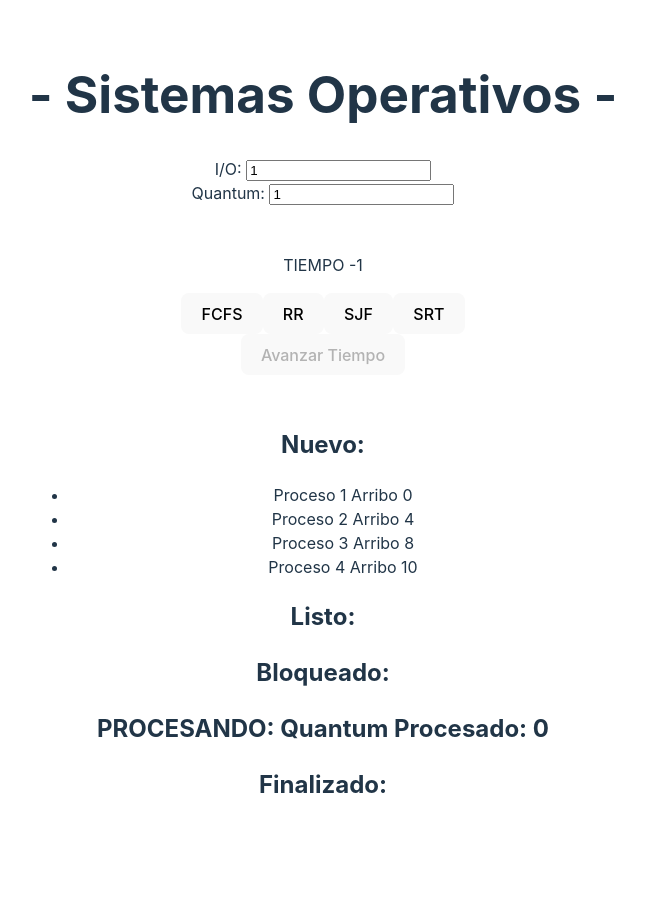
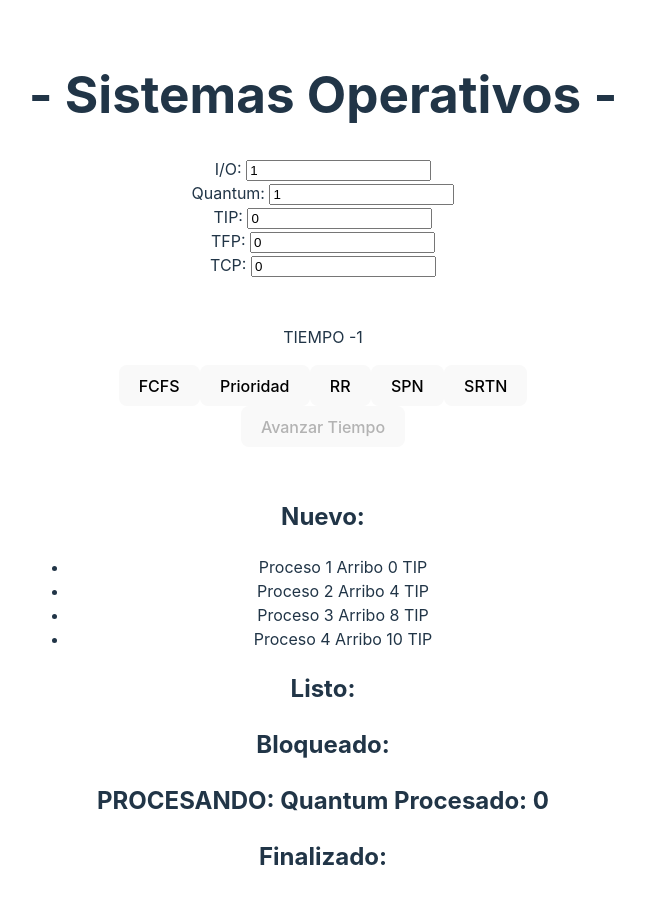
Before and after one commit to LuisOrescoEOTW/SOIntegrador, a React (Vite) app: page / in a window 1280 px wide. Shown: the top 904 px of the page, without its empty margins (317-962 px from the left). Before the commit the page ends 855 px from the top, so only its background shows below. Built offline with nearby package versions, Linux system fonts and the light colour scheme.

Commit message:
mas cambios

```diff
--- a/src/App.tsx
+++ b/src/App.tsx
@@ -10,20 +10,24 @@ interface Proceso {
   PrevistoH: number;
   Servicio: number;
   ServicioH: number;
+  Prioridad: number;
   IO: number;
   TR: number;
   TRN: number;
   TE: number;
+  TFP: number;
+  TCP: number;
 }
 
 function App() {
   const [count, setCount] = useState(-1);
   const [numeroProcesos, setNumeroProcesos] = useState(-1);
-  const [inicial, setInicial] = useState<Proceso[]>([]); //upInicial
+  // const [inicial, setInicial] = useState<Proceso[]>([]); //upInicial
   const [nuevo, setNuevo] = useState<Proceso[]>([]); //upNuevo
   const [listo, setListo] = useState<Proceso[]>([]); //upListo
   const [bloqueado, setBloqueado] = useState<Proceso[]>([]); //actBloqueado
   const [procesar, setProcesar] = useState<Proceso[]>([]); //actProcesar
+  const [desasignoRecursos, setDesasignoRecursos] = useState<Proceso[]>([]); //actDesasignoRecursos
   const [finalizado, setFinalizado] = useState<Proceso[]>([]); //upFinalizado
 
   //Para hacer un commit
@@ -36,10 +40,13 @@ function App() {
         PrevistoH: 10,
         Servicio: 20,
         ServicioH: 20,
+        Prioridad: 1,
         IO: 0,
         TR: 0,
         TRN: 0,
         TE: 0,
+        TFP: 0,
+        TCP: 0,
       },
       {
         Proceso: 2,
@@ -48,10 +55,13 @@ function App() {
         PrevistoH: 20,
         Servicio: 30,
         ServicioH: 30,
+        Prioridad: 2,
         IO: 0,
         TR: 0,
         TRN: 0,
         TE: 0,
+        TFP: 0,
+        TCP: 0,
       },
       {
         Proceso: 3,
@@ -60,10 +70,13 @@ function App() {
         PrevistoH: 5,
         Servicio: 15,
         ServicioH: 15,
+        Prioridad: 4,
         IO: 0,
         TR: 0,
         TRN: 0,
         TE: 0,
+        TFP: 0,
+        TCP: 0,
       },
       {
         Proceso: 4,
@@ -72,10 +85,13 @@ function App() {
         PrevistoH: 15,
         Servicio: 30,
         ServicioH: 30,
+        Prioridad: 3,
         IO: 0,
         TR: 0,
         TRN: 0,
         TE: 0,
+        TFP: 0,
+        TCP: 0,
       },
     ]);
     setNumeroProcesos(4);
@@ -91,10 +107,13 @@ function App() {
         PrevistoH: 2,
         Servicio: 4,
         ServicioH: 4,
+        Prioridad: 10,
         IO: 0,
         TR: 0,
         TRN: 0,
         TE: 0,
+        TFP: 0,
+        TCP: 0,
       },
       {
         Proceso: 2,
@@ -103,10 +122,13 @@ function App() {
         PrevistoH: 2,
         Servicio: 3,
         ServicioH: 3,
+        Prioridad: 9,
         IO: 0,
         TR: 0,
         TRN: 0,
         TE: 0,
+        TFP: 0,
+        TCP: 0,
       },
       {
         Proceso: 3,
@@ -115,10 +137,13 @@ function App() {
         PrevistoH: 5,
         Servicio: 6,
         ServicioH: 6,
+        Prioridad: 1,
         IO: 0,
         TR: 0,
         TRN: 0,
         TE: 0,
+        TFP: 0,
+        TCP: 0,
       },
       {
         Proceso: 4,
@@ -127,17 +152,20 @@ function App() {
         PrevistoH: 5,
         Servicio: 10,
         ServicioH: 10,
+        Prioridad: 5,
         IO: 0,
         TR: 0,
         TRN: 0,
         TE: 0,
+        TFP: 0,
+        TCP: 0,
       },
     ]);
     setNumeroProcesos(4);
   };
-  useEffect(() => {
-    setInicial(nuevo);
-  }, [nuevo])
+  // useEffect(() => {
+  //   setInicial(nuevo);
+  // }, [nuevo])
 
 
   useEffect(() => {
@@ -150,10 +178,11 @@ function App() {
   const FCFS = () => {
     const upCount = count + 1;
     const upListo = listo;
+    const upFinalizado = finalizado;
 
     //NUEVO y LISTO
     const upNuevo = nuevo.filter((value) => {
-      if (value.Arribo === upCount) {
+      if (value.Arribo + tip === upCount) {
         upListo.push(value);
         return false; // Elimina el elemento de nuevo
       }
@@ -176,6 +205,108 @@ function App() {
       return true; // Mantiene el elemento en nuevo
     });
 
+    //DESASIGNAR RECURSOS
+    const actDesasignoRecursos = desasignoRecursos.map((value) => {
+      return { ...value, TFP: value.TFP - 1 };
+    });
+    //Quita de la lista de desasignar recursos y agrega en Finalizados
+    const upDesasignoRecursos = actDesasignoRecursos.filter((value) => {
+      if (value.TFP === 0) {
+        //Cargo en Finalizado
+        const retornos = upCount - value.Arribo - tip;
+        upFinalizado.push({ ...value, TR: retornos, TRN: (retornos / value.ServicioH), TE: (retornos - value.ServicioH - io) });
+        return false; // Elimina el elemento de nuevo
+      }
+      return true; // Mantiene el elemento en nuevo
+    });
+
+    //PROCESAR
+    let upProcesar = procesar;
+    if (procesar.length > 0) {
+      //Disminuye el tiempo procesado en previsto y servicio
+      const actProcesar = procesar.map((value) => {
+        return {
+          ...value,
+          Previsto: value.Previsto - 1,
+          Servicio: value.Servicio - 1,
+        };
+      });
+      //Quita de la lista los procesados finalizados
+      upProcesar = actProcesar.filter((value) => {
+        if (value.Servicio === 0) {
+          if (tfp === 0){
+            const retorno = upCount - value.Arribo - tip;
+            upFinalizado.push({ ...value, TR: retorno, TRN: (retorno / value.ServicioH), TE: (retorno - value.ServicioH - io) });
+            setFinalizado(upFinalizado);
+          } else {
+            upDesasignoRecursos.push({ ...value,  TFP: tfp});
+          }
+          return false; // Elimina el elemento de nuevo
+        } else {
+          if (value.Previsto === 0) {
+            upBloqueado.push({
+              ...value,
+              Previsto:
+              value.Servicio < value.PrevistoH
+              ? value.Servicio
+              : value.PrevistoH,
+              IO: io,
+            });
+            return false; // Elimina el elemento de nuevo
+          } else {
+            return true; // Mantiene el elemento en nuevo
+          }
+        }
+      });
+    }
+    // Verifica si procesar esta vacio y listo tiene elementos
+    if (upProcesar.length == 0 && upListo.length > 0) {
+      upProcesar.push(upListo[0]); //Agrego el 1 elemento de listo a procesar
+      upListo.shift(); //Elimino el 1 elemento de listo
+    }
+
+    setDesasignoRecursos(upDesasignoRecursos)
+    setFinalizado(upFinalizado);
+    setProcesar(upProcesar);
+    setListo(upListo);
+    setBloqueado(upBloqueado);
+    setCount(upCount);
+  };
+
+  //Prioridad*******************************************************************************
+  //El de mayor valor es mas prioridad
+  const Prioridad = () => {
+    const upCount = count + 1;
+    const upListo = listo;
+
+    //NUEVO y LISTO
+    const upNuevo = nuevo.filter((value) => {
+      if (value.Arribo + tip === upCount) {
+        upListo.push(value);
+        return false; // Elimina el elemento de nuevo
+      }
+      return true; // Mantiene el elemento en nuevo
+    });
+    setNuevo(upNuevo);
+
+    //BLOQUEADO
+    //Disminuye en 1 el IO de todos los bloqueados
+    const actBloqueado = bloqueado.map((value) => {
+      return { ...value, IO: value.IO - 1 };
+    });
+    //Quita de la lista de bloqueados ya agrega en Listos
+    const upBloqueado = actBloqueado.filter((value) => {
+      if (value.IO === 0) {
+        //Cargo en Listo el proceso seteado con IO cargado
+        upListo.push({ ...value });
+        return false; // Elimina el elemento de nuevo
+      }
+      return true; // Mantiene el elemento en nuevo
+    });
+
+    //Ordeno upListo de menor a mayor por Prioridad
+    upListo.sort((a, b) => a.Prioridad - b.Prioridad);
+
     //PROCESAR
     let upProcesar = procesar;
     if (procesar.length > 0) {
@@ -191,11 +322,12 @@ function App() {
       upProcesar = actProcesar.filter((value) => {
         if (value.Servicio === 0) {
           const upFinalizado = finalizado;
-          const retorno = upCount - value.Arribo;
+          const retorno = upCount - value.Arribo - tip;
           upFinalizado.push({ ...value, TR: retorno, TRN: (retorno / value.ServicioH), TE: (retorno - value.ServicioH - io) });
           setFinalizado(upFinalizado);
           return false; // Elimina el elemento de nuevo
         } else {
+          if (value.Prioridad < upListo[0]?.Prioridad || value.Previsto === 0) {
             if (value.Previsto === 0) {
               upBloqueado.push({
                 ...value,
@@ -205,6 +337,15 @@ function App() {
                     : value.PrevistoH,
                 IO: io,
               });
+            } else {
+              upListo.push({
+                ...value,
+                Previsto:
+                  value.Servicio < value.PrevistoH
+                    ? value.Servicio
+                    : value.PrevistoH
+              });
+            }
             return false; // Elimina el elemento de nuevo
           } else {
             return true; // Mantiene el elemento en nuevo
@@ -230,7 +371,7 @@ function App() {
 
     //NUEVO y LISTO queda igual
     const upNuevo = nuevo.filter((value) => {
-      if (value.Arribo === upCount) {
+      if (value.Arribo + tip === upCount) {
         upListo.push(value);
         return false; // Elimina el elemento de nuevo
       }
@@ -270,12 +411,21 @@ function App() {
       upProcesar = actProcesar.filter((value) => {
         if (value.Servicio === 0) {
           const upFinalizado = finalizado;
-          const retorno = upCount - value.Arribo;
+          const retorno = upCount - value.Arribo - tip;
           upFinalizado.push({ ...value, TR: retorno, TRN: (retorno / value.ServicioH), TE: (retorno - value.ServicioH - io) });
           setFinalizado(upFinalizado);
           return false; // Elimina el elemento de nuevo
         } else {
           if (upQuantumEC === 0 || value.Previsto === 0) {
+            if (upQuantumEC === 0) {
+              upListo.push({
+                ...value,
+                Previsto:
+                  value.Servicio < value.PrevistoH
+                    ? value.Servicio
+                    : value.PrevistoH,
+              });
+            } else {
               upBloqueado.push({
                 ...value,
                 Previsto:
@@ -284,6 +434,7 @@ function App() {
                     : value.PrevistoH,
                 IO: io,
               });
+            }
             return false; // Elimina el elemento de nuevo
           } else {
             return true; // Mantiene el elemento en nuevo
@@ -303,14 +454,14 @@ function App() {
     setCount(upCount);
   };
 
-  //SJF*******************************************************************************
-  const SJF = () => {
+  //SPN*******************************************************************************
+  const SPN = () => {
     const upCount = count + 1;
     const upListo = listo;
 
     //NUEVO y LISTO
     const upNuevo = nuevo.filter((value) => {
-      if (value.Arribo === upCount) {
+      if (value.Arribo + tip === upCount) {
         upListo.push(value);
         return false; // Elimina el elemento de nuevo
       }
@@ -351,7 +502,7 @@ function App() {
       upProcesar = actProcesar.filter((value) => {
         if (value.Servicio === 0) {
           const upFinalizado = finalizado;
-          const retorno = upCount - value.Arribo;
+          const retorno = upCount - value.Arribo - tip;
           upFinalizado.push({ ...value, TR: retorno, TRN: (retorno / value.ServicioH), TE: (retorno - value.ServicioH - io) });
           setFinalizado(upFinalizado);
           return false; // Elimina el elemento de nuevo
@@ -383,14 +534,14 @@ function App() {
     setCount(upCount);
   };
 
-  //SRT*******************************************************************************
-  const SRT = () => {
+  //SRTN*******************************************************************************
+  const SRTN = () => {
     const upCount = count + 1;
     const upListo = listo;
 
     //NUEVO y LISTO
     const upNuevo = nuevo.filter((value) => {
-      if (value.Arribo === upCount) {
+      if (value.Arribo + tip === upCount) {
         upListo.push(value);
         return false; // Elimina el elemento de nuevo
       }
@@ -431,12 +582,13 @@ function App() {
       upProcesar = actProcesar.filter((value) => {
         if (value.Servicio === 0) {
           const upFinalizado = finalizado;
-          const retorno = upCount - value.Arribo;
+          const retorno = upCount - value.Arribo - tip;
           upFinalizado.push({ ...value, TR: retorno, TRN: (retorno / value.ServicioH), TE: (retorno - value.ServicioH - io) });
           setFinalizado(upFinalizado);
           return false; // Elimina el elemento de nuevo
         } else {
           if (value.Previsto > upListo[0]?.Previsto || value.Previsto === 0) {
+            if (value.Previsto === 0) {
               upBloqueado.push({
                 ...value,
                 Previsto:
@@ -445,6 +597,15 @@ function App() {
                     : value.PrevistoH,
                 IO: io,
               });
+            } else {
+              upListo.push({
+                ...value,
+                Previsto:
+                  value.Servicio < value.PrevistoH
+                    ? value.Servicio
+                    : value.PrevistoH,
+              });
+            }
             return false; // Elimina el elemento de nuevo
           } else {
             return true; // Mantiene el elemento en nuevo
@@ -479,21 +640,44 @@ function App() {
       parseInt(event.target.value) === 0 ? 1 : parseInt(event.target.value);
     setIo(valor);
   };
+  // Definir un "TIP" para almacenar el valor numérico
+  const [tip, setTip] = useState<number>(0);
+  const handleTip = (event: ChangeEvent<HTMLInputElement>) => {
+    const valor =
+      parseInt(event.target.value) === -1 ? 0 : parseInt(event.target.value);
+    setTip(valor);
+  };
+  // Definir un "TFP" para almacenar el valor numérico
+  const [tfp, setTfp] = useState<number>(0);
+  const handleTfp = (event: ChangeEvent<HTMLInputElement>) => {
+    const valor =
+      parseInt(event.target.value) === -1 ? 0 : parseInt(event.target.value);
+    setTfp(valor);
+  };
+  // Definir un "TCP" para almacenar el valor numérico
+  const [tcp, setTcp] = useState<number>(0);
+  const handleTcp = (event: ChangeEvent<HTMLInputElement>) => {
+    const valor =
+      parseInt(event.target.value) === -1 ? 0 : parseInt(event.target.value);
+    setTcp(valor);
+  };
 
   // Deshabilita los otros botones
   const [habilitados, setHabilitados] = useState({
     FCFS: true,
+    Prioridad: true,
     RR: true,
-    SJF: true,
-    SRT: true,
+    SPN: true,
+    SRTN: true,
     tiempo: false,
   });
   const habilitarBotones = (value: string) => {
     setHabilitados({
       FCFS: value === "FCFS",
+      Prioridad: value === "Prioridad",
       RR: value === "RR",
-      SJF: value === "SJF",
-      SRT: value === "SRT",
+      SPN: value === "SPN",
+      SRTN: value === "SRTN",
       tiempo: true,
     });
   };
@@ -513,7 +697,6 @@ function App() {
       getSumTME = getSumTME + value.TE;
     });
     setTME(getSumTME / finalizado.length);
-
     setVerCalculos(true);
   };
 
@@ -522,14 +705,17 @@ function App() {
     if (habilitados.FCFS) {
       FCFS();
     }
+    if (habilitados.Prioridad) {
+      Prioridad();
+    }
     if (habilitados.RR) {
       RR();
     }
-    if (habilitados.SJF) {
-      SJF();
+    if (habilitados.SPN) {
+      SPN();
     }
-    if (habilitados.SRT) {
-      SRT();
+    if (habilitados.SRTN) {
+      SRTN();
     }
     if (finalizado.length === numeroProcesos) {
       habilitados.tiempo = false;
@@ -559,6 +745,33 @@ function App() {
           onChange={handleQuantumChange}
         />
       </div>
+      <div>
+        <label htmlFor="tipField">TIP: </label>
+        <input
+          type="number"
+          id="tipField"
+          value={tip}
+          onChange={handleTip}
+        />
+      </div>
+      <div>
+        <label htmlFor="tfpField">TFP: </label>
+        <input
+          type="number"
+          id="tfpField"
+          value={tfp}
+          onChange={handleTfp}
+        />
+      </div>
+      <div>
+        <label htmlFor="tcpField">TCP: </label>
+        <input
+          type="number"
+          id="tcpField"
+          value={tcp}
+          onChange={handleTcp}
+        />
+      </div>
 
       <div className="card">
         <p>TIEMPO {count}</p>
@@ -571,22 +784,28 @@ function App() {
             FCFS
           </button>
           <button
+            onClick={() => habilitarBotones("Prioridad")}
+            disabled={!habilitados.Prioridad}
+          >
+            Prioridad
+          </button>
+          <button
             onClick={() => habilitarBotones("RR")}
             disabled={!habilitados.RR}
           >
             RR
           </button>
           <button
-            onClick={() => habilitarBotones("SJF")}
-            disabled={!habilitados.SJF}
+            onClick={() => habilitarBotones("SPN")}
+            disabled={!habilitados.SPN}
           >
-            SJF
+            SPN
           </button>
           <button
-            onClick={() => habilitarBotones("SRT")}
-            disabled={!habilitados.SRT}
+            onClick={() => habilitarBotones("SRTN")}
+            disabled={!habilitados.SRTN}
           >
-            SRT
+            SRTN
           </button>
         </div>
 
@@ -601,7 +820,7 @@ function App() {
           <ul>
             {nuevo.map((item, index) => (
               <li key={index}>
-                Proceso {item.Proceso} Arribo {item.Arribo}
+                Proceso {item.Proceso} Arribo {item.Arribo} TIP {item.TIP}
               </li>
             ))}
           </ul>
@@ -614,8 +833,7 @@ function App() {
           <ul>
             {listo.map((item, index) => (
               <li key={index}>
-                Proceso {item.Proceso} Previsto {item.Previsto} Servicio{" "}
-                {item.Servicio}
+                Proceso {item.Proceso} Prioridad {item.Prioridad} Previsto {item.Previsto} Servicio {item.Servicio}
               </li>
             ))}
           </ul>
@@ -641,8 +859,7 @@ function App() {
           <ul>
             {procesar.map((item, index) => (
               <li key={index}>
-                Proceso {item.Proceso} Previsto {item.Previsto} Servicio{" "}
-                {item.Servicio}
+                Proceso {item.Proceso} Prioridad {item.Prioridad} Previsto {item.Previsto} Servicio {item.Servicio}
               </li>
             ))}
           </ul>
@@ -655,7 +872,7 @@ function App() {
           <ul>
             {finalizado.map((item, index) => (
               <li key={index}>
-                Proceso {item.Proceso} Previsto {item.Previsto} PrevistoAlIniciar {item.PrevistoH} Arribo {item.Arribo} Servicio {item.Servicio} ServicioAlIniciar {item.ServicioH}
+                Proceso {item.Proceso} Previsto {item.Previsto} PrevistoAlIniciar {item.PrevistoH} Arribo {item.Arribo} Servicio {item.Servicio} ServicioAlIniciar {item.ServicioH} Prioridad {item.Prioridad}
               </li>
             ))}
           </ul>
@@ -677,7 +894,7 @@ function App() {
           <ul>
             {finalizado.map((item, index) => (
               <li key={index}>
-                Proceso {item.Proceso} TRN {item.TRN}
+                Proceso {item.Proceso} TRN {item.TRN.toFixed(2)}
               </li>
             ))}
           </ul>
```
Lines whose indentation alone changed are shown as unchanged.
